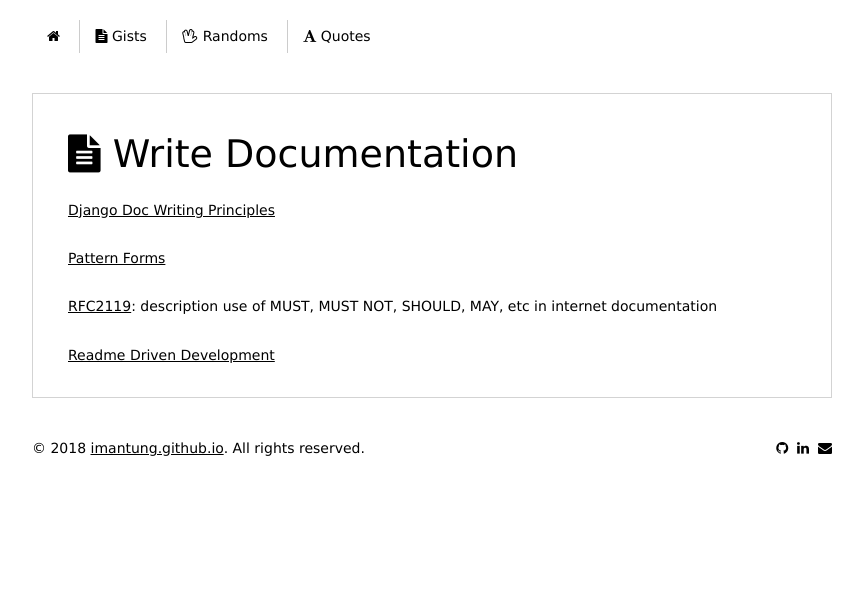
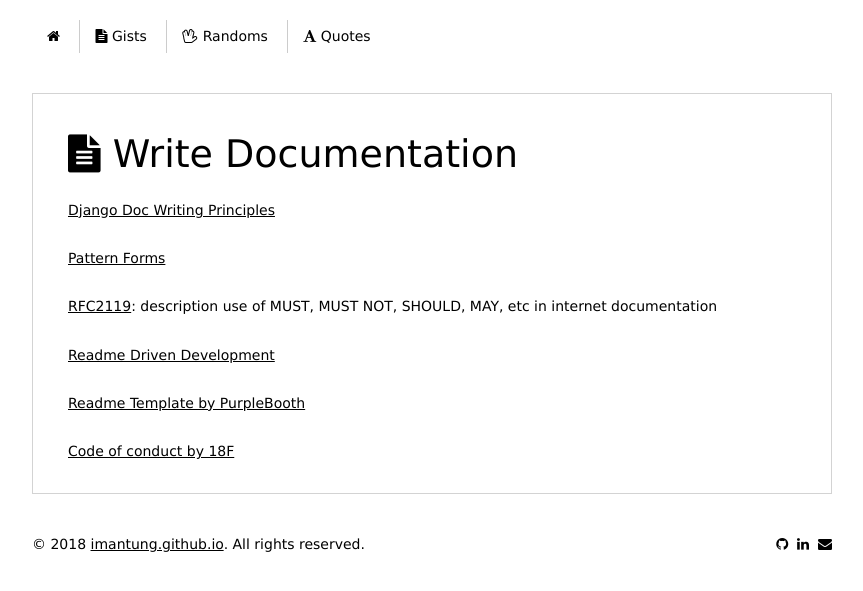
Before and after one commit to imantung/imantung.github.io, a Jekyll site: the page built from gist/write-documentation.md, in a window 1280 px wide. Shown: the top 591 px of the page, without its empty margins (208-1071 px from the left). Built offline with Jekyll 4.4.1, drawn with Linux system fonts in a browser that asks for light colours; nearby versions of some CDN libraries.

Commit message:
update content

```diff
--- a/gist/write-documentation.md
+++ b/gist/write-documentation.md
@@ -10,3 +10,7 @@ title: Write Documentation
 [RFC2119](https://tools.ietf.org/html/rfc2119): description use of MUST, MUST NOT, SHOULD, MAY, etc in internet documentation
 
 [Readme Driven Development](http://tom.preston-werner.com/2010/08/23/readme-driven-development.html)
+
+[Readme Template by PurpleBooth](https://gist.github.com/PurpleBooth/109311bb0361f32d87a2)
+
+[Code of conduct by 18F](https://github.com/18F/code-of-conduct)
```
Also changed, not shown: gist/open-source.md (added, +7 -0 lines).
